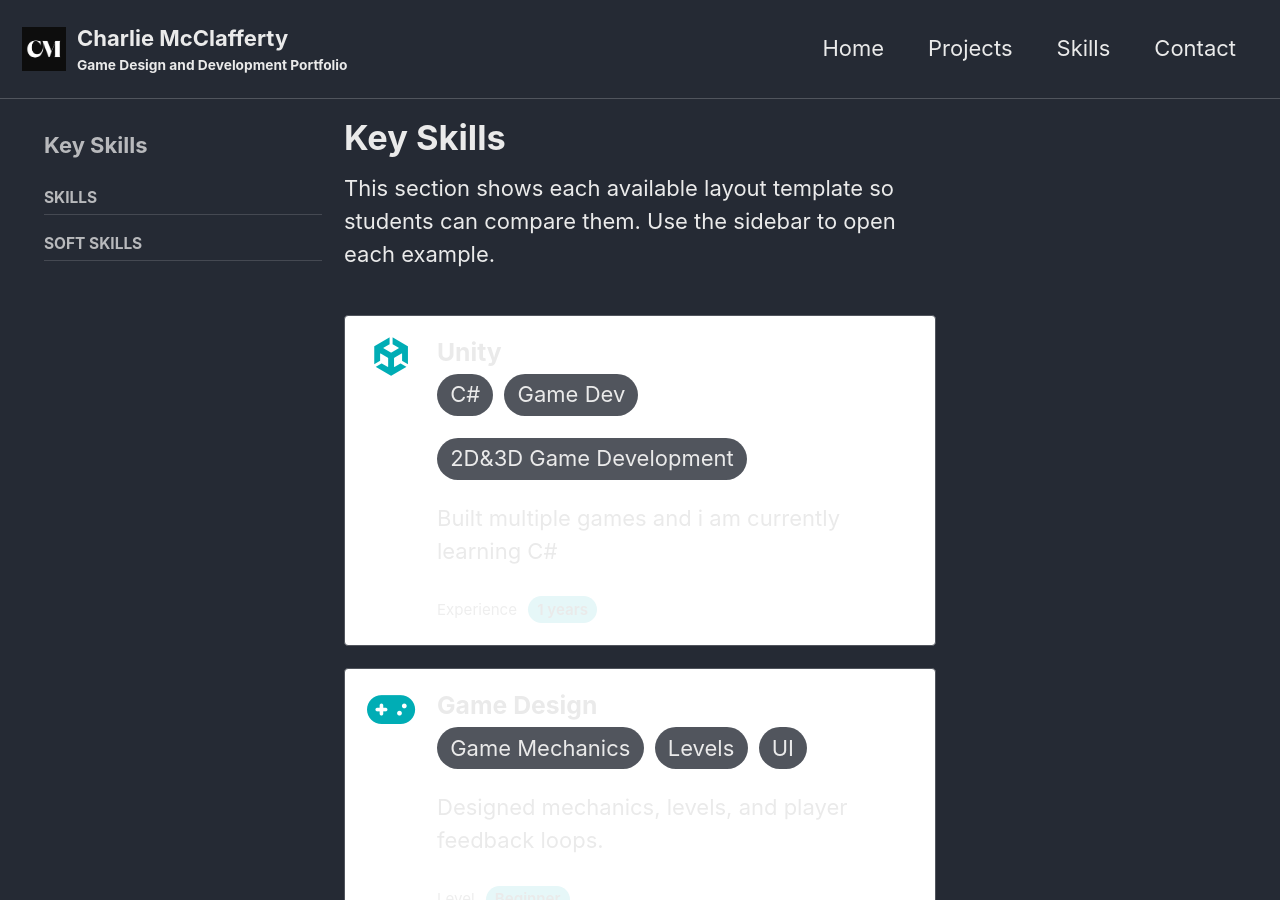
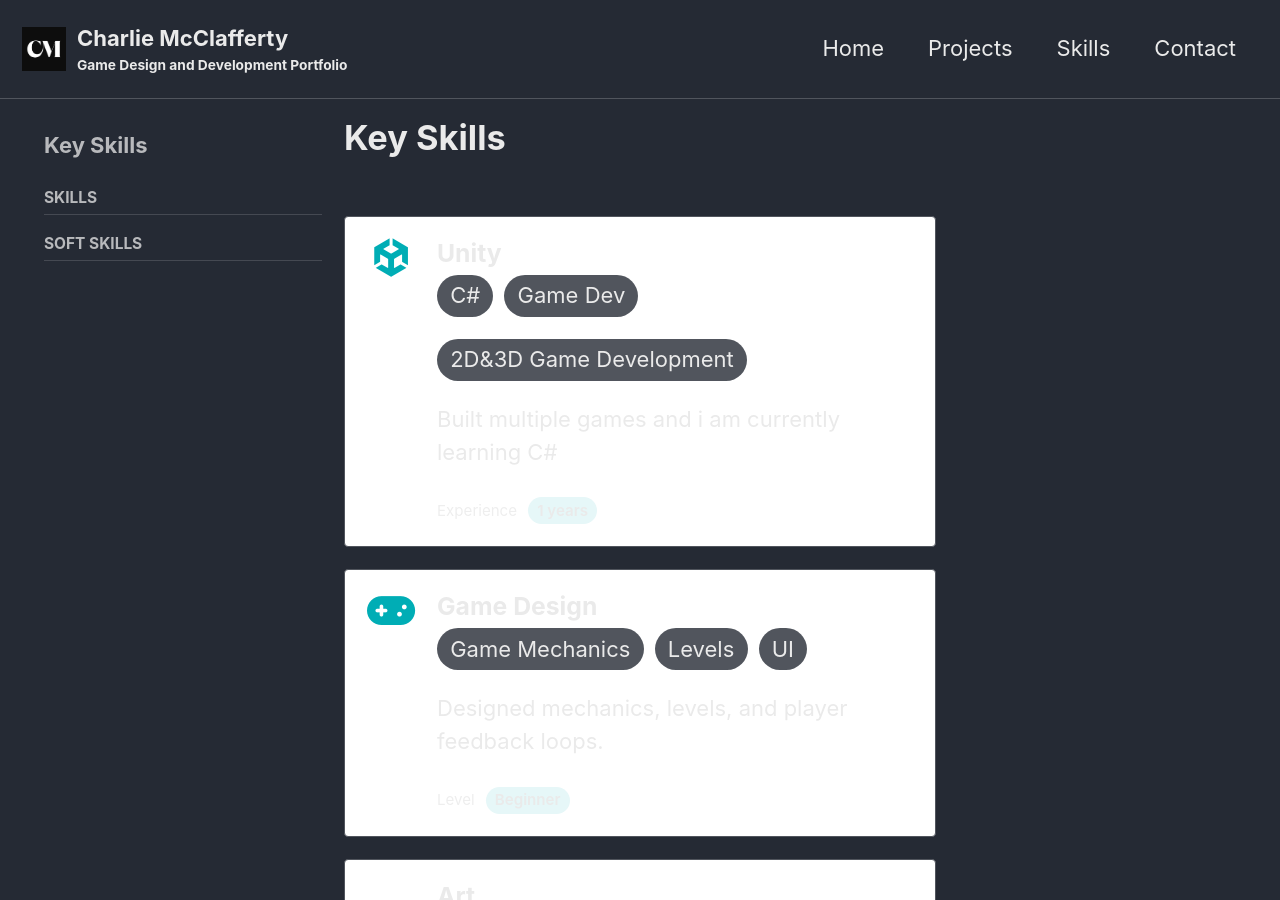
Before and after one commit to cmcclafferty/cmcclafferty.github.io, a Jekyll site: the page built from _pages/keyskills.md, in a window 1280 px wide and 900 px high. Built offline with Jekyll 4.4.1, drawn with Linux system fonts in a browser that asks for light colours.

Commit message:
Remove layout template comparison instructions
Removed instructions for comparing layout templates.

```diff
--- a/_pages/keyskills.md
+++ b/_pages/keyskills.md
@@ -25,6 +25,4 @@ skills:
     level_label: "Beginner"
 ---
 
-This section shows each available layout template so students can compare them.
-Use the sidebar to open each example.
 {% include skills skills=page.skills %}
```
